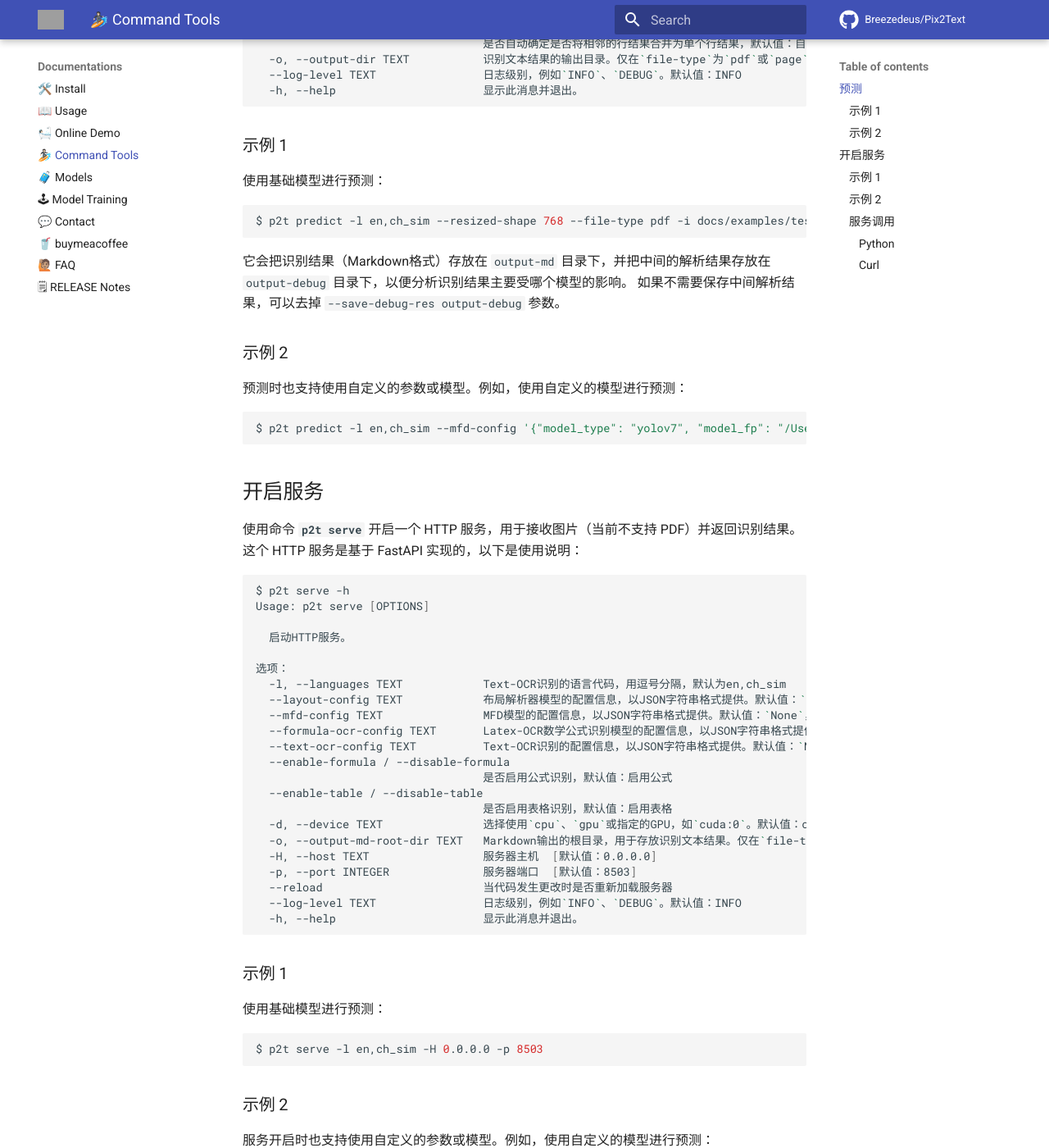
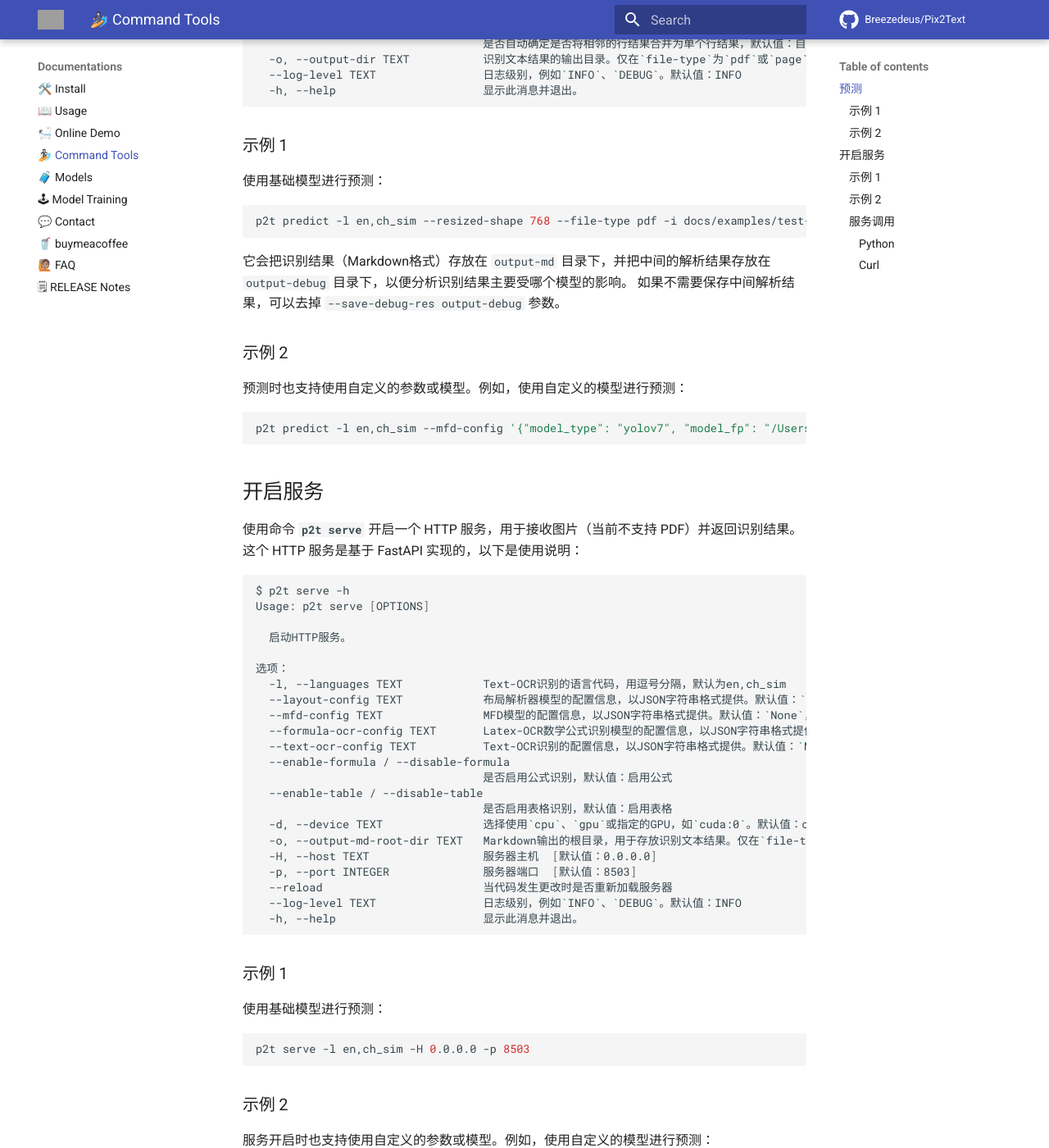
Before and after one commit to breezedeus/Pix2Text, an MkDocs documentation site: the page built from docs/command.md, in a window 1280 px wide and 1400 px high, scrolled down 854 px. Shown: the whole window at 82% size. Built offline with MkDocs 1.6.1 and Material for MkDocs 9.7.7, drawn with Linux system fonts in a browser that asks for light colours; comment, search, counter and statistics services are not loaded; grey boxes are pictures that could not be loaded.

Commit message:
update docs

````diff
--- a/docs/command.md
+++ b/docs/command.md
@@ -42,7 +42,7 @@ Usage: p2t predict [OPTIONS]
 使用基础模型进行预测：
 
 ```bash
-$ p2t predict -l en,ch_sim --resized-shape 768 --file-type pdf -i docs/examples/test-doc.pdf -o output-md --save-debug-res output-debug
+p2t predict -l en,ch_sim --resized-shape 768 --file-type pdf -i docs/examples/test-doc.pdf -o output-md --save-debug-res output-debug
 ```
 
 它会把识别结果（Markdown格式）存放在 `output-md` 目录下，并把中间的解析结果存放在 `output-debug` 目录下，以便分析识别结果主要受哪个模型的影响。
@@ -53,7 +53,7 @@ $ p2t predict -l en,ch_sim --resized-shape 768 --file-type pdf -i docs/examples/
 预测时也支持使用自定义的参数或模型。例如，使用自定义的模型进行预测：
 
 ```bash
-$ p2t predict -l en,ch_sim --mfd-config '{"model_type": "yolov7", "model_fp": "/Users/king/.cnstd/1.2/analysis/mfd-yolov7-epoch224-20230613.pt"}' --formula-ocr-config '{"model_name":"mfr-pro","model_backend":"onnx"}' --text-ocr-config '{"rec_model_name": "doc-densenet_lite_666-gru_large"}' --resized-shape 768 --file-type pdf -i docs/examples/test-doc.pdf -o output-md --save-debug-res output-debug
+p2t predict -l en,ch_sim --mfd-config '{"model_type": "yolov7", "model_fp": "/Users/king/.cnstd/1.2/analysis/mfd-yolov7-epoch224-20230613.pt"}' --formula-ocr-config '{"model_name":"mfr-pro","model_backend":"onnx"}' --text-ocr-config '{"rec_model_name": "doc-densenet_lite_666-gru_large"}' --resized-shape 768 --file-type pdf -i docs/examples/test-doc.pdf -o output-md --save-debug-res output-debug
 ```
 
 
@@ -91,7 +91,7 @@ Usage: p2t serve [OPTIONS]
 使用基础模型进行预测：
 
 ```bash
-$ p2t serve -l en,ch_sim -H 0.0.0.0 -p 8503
+p2t serve -l en,ch_sim -H 0.0.0.0 -p 8503
 ```
 
 ### 示例 2
@@ -99,7 +99,7 @@ $ p2t serve -l en,ch_sim -H 0.0.0.0 -p 8503
 服务开启时也支持使用自定义的参数或模型。例如，使用自定义的模型进行预测：
 
 ```bash
-$ p2t serve -l en,ch_sim --mfd-config '{"model_type": "yolov7", "model_fp": "/Users/king/.cnstd/1.2/analysis/mfd-yolov7-epoch224-20230613.pt"}' --formula-ocr-config '{"model_name":"mfr-pro","model_backend":"onnx"}' --text-ocr-config '{"rec_model_name": "doc-densenet_lite_666-gru_large"}' -H 0.0.0.0 -p 8503
+p2t serve -l en,ch_sim --mfd-config '{"model_type": "yolov7", "model_fp": "/Users/king/.cnstd/1.2/analysis/mfd-yolov7-epoch224-20230613.pt"}' --formula-ocr-config '{"model_name":"mfr-pro","model_backend":"onnx"}' --text-ocr-config '{"rec_model_name": "doc-densenet_lite_666-gru_large"}' -H 0.0.0.0 -p 8503
 ```
 
 ### 服务调用
````
